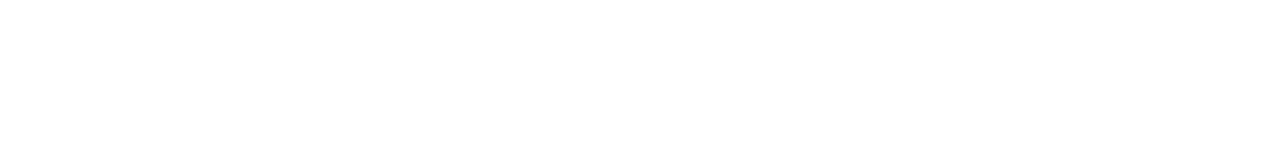
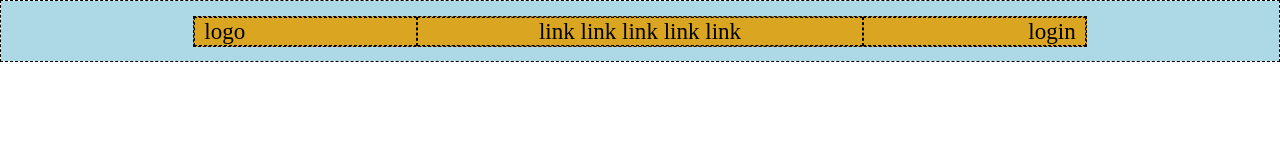
Before and after one commit to Gabbocnc/htmlcss-struttura-discord, a plain HTML site: page index.html in a window 1280 px wide. Drawn offline with Linux system fonts and the light colour scheme.

Commit message:
add header

```diff
--- a/css/style.css
+++ b/css/style.css
@@ -1,5 +1,5 @@
-/* #region utilities */
-color palette{
+/* #region root */
+:root{
     --light-heavenly: #add8e6;
     --orange: #daa520;
     --dark-blue: #00008b;
@@ -14,3 +14,44 @@ color palette{
     --login: #eca9b3;
     --bg-login: #7fffd4;
 }
+/* #endregion root */
+/* #region common */
+*{
+    margin: 0;
+    padding: 0;
+    box-sizing: border-box;
+    font-size: 1.2rem;
+}
+
+/* #region debug */
+.debug{
+    border: 1px dashed black;
+}
+/* #endregion debug */
+
+/* #region header */
+.bg-heavenly{
+    background-color: var(--light-heavenly);
+    display: flex;
+    height: 60px;
+}
+.h-flex{
+    margin: auto;
+    display: flex;
+    background: var(--orange);
+    width: 70%;
+}
+.logo{
+    width: 25%;
+    padding-left: 0.5rem;
+}
+.link{
+    width: 50%;
+    text-align: center;
+}
+.login{
+    width: 25%;
+    text-align: end;
+    padding-right: 0.5rem;
+}
+/* #endregion header */
--- a/index.html
+++ b/index.html
@@ -6,11 +6,45 @@
     <title>Discord</title>
     <link rel="stylesheet" href="./css/style.css">
 </head>
-<body>
+<body class="debug">
 
-    <header></header>
+    <header>
+        <section class="bg-heavenly">
+            <div class="debug h-flex">
+                <div class=" debug logo">logo</div>
+                <div class=" debug link">link link link link link</div>
+                <div class="debug login">login</div>
+            </div>
+
+        </section>
+
+
+    </header>
+    <!-- header -->
+
+
+
+
+
+
+
+
+
+
+
+
+
+
+
+
+
+
+
+
     <main></main>
+    <!-- main -->
     <footer></footer>
+    <!-- footer -->
 
 </body>
 </html>
```
